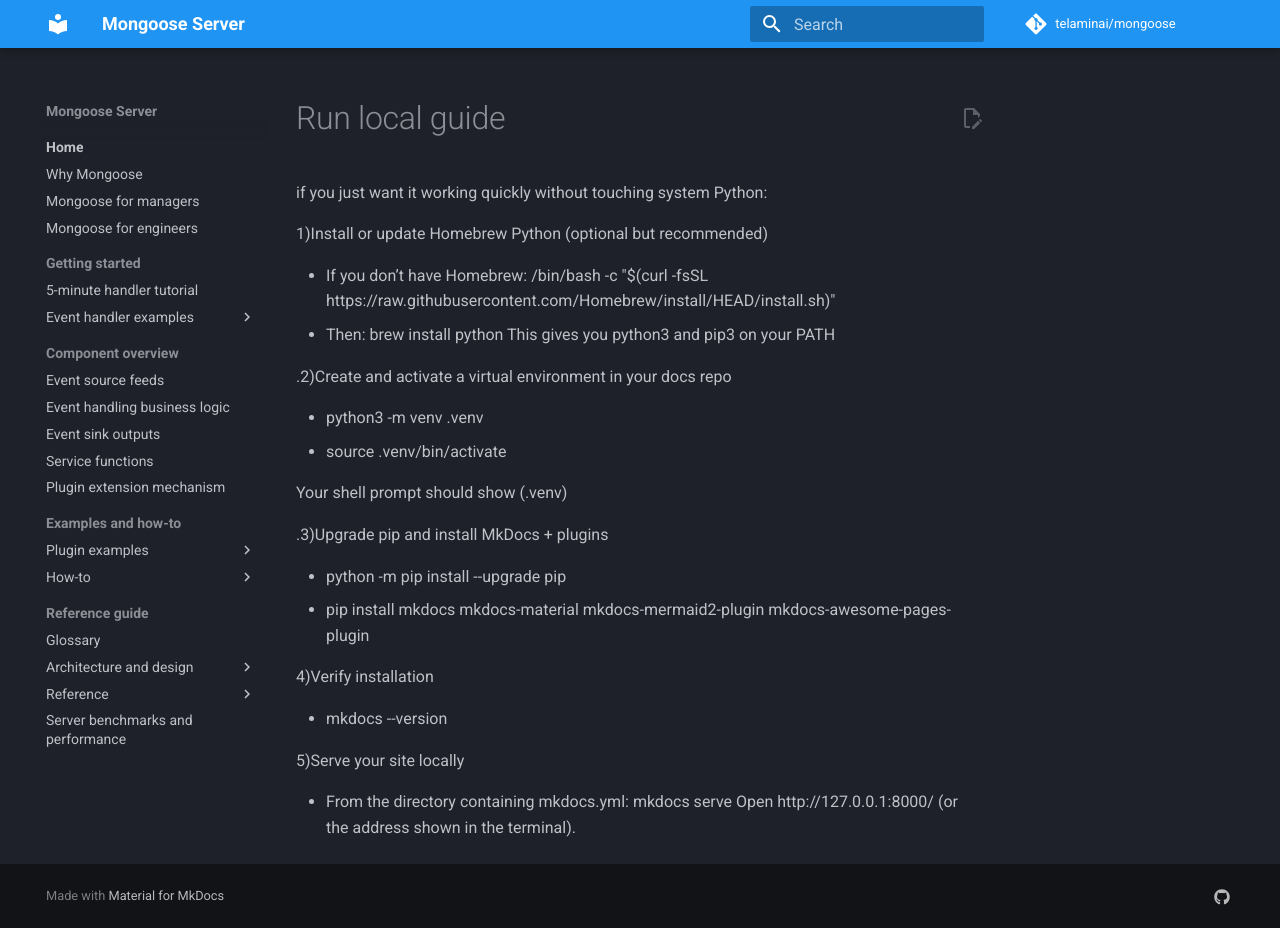
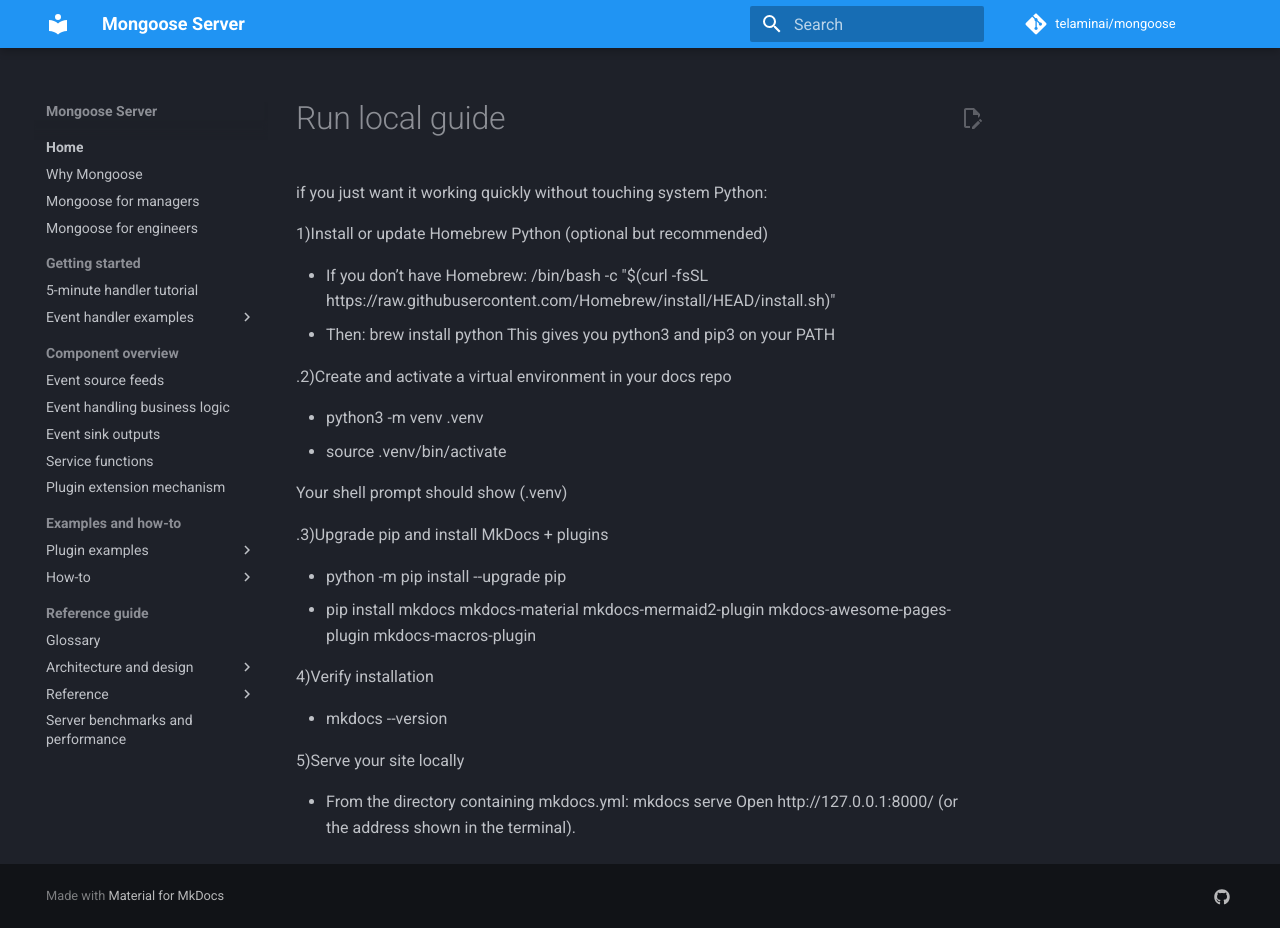
Before and after one commit to telaminai/mongoose, an MkDocs documentation site: the page built from docs/run_local_guide.md, in a window 1280 px wide and 928 px high. Built offline with MkDocs 1.6.1 and Material for MkDocs 9.7.7, drawn with Linux system fonts in a browser that asks for light colours; comment, search, counter and statistics services are not loaded.

Commit message:
Update Python version and dependencies
Updated virtual environment to use Python 3.13.3 and adjusted configuration accordingly. Added the `mkdocs-macros-plugin` to the documentation tool installation guide to extend functionality.

```diff
--- a/docs/run_local_guide.md
+++ b/docs/run_local_guide.md
@@ -16,7 +16,7 @@ Your shell prompt should show (.venv)
 .3)Upgrade pip and install MkDocs + plugins
 
 - python -m pip install --upgrade pip
-- pip install mkdocs mkdocs-material mkdocs-mermaid2-plugin mkdocs-awesome-pages-plugin
+- pip install mkdocs mkdocs-material mkdocs-mermaid2-plugin mkdocs-awesome-pages-plugin mkdocs-macros-plugin
 
 4)Verify installation
 
```
